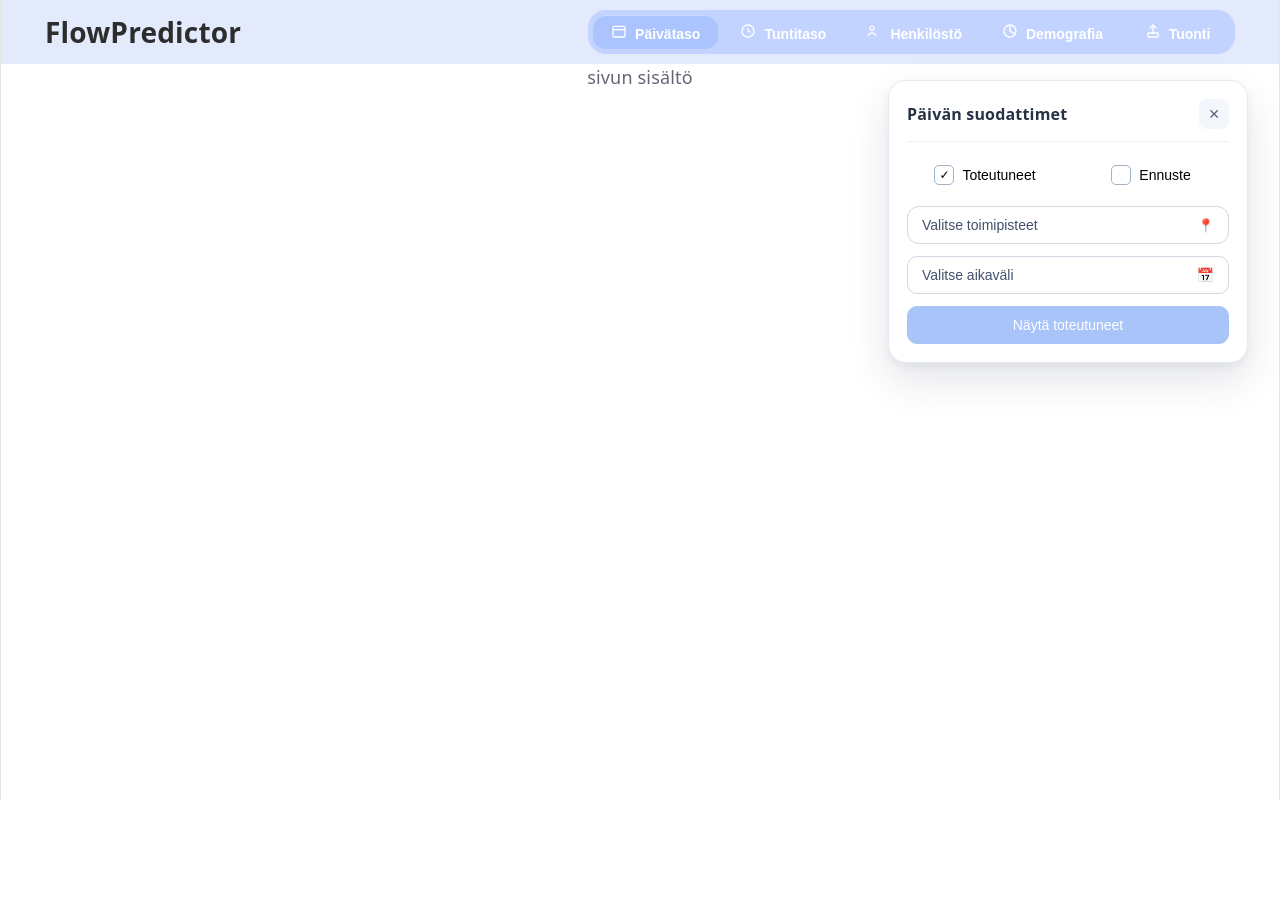
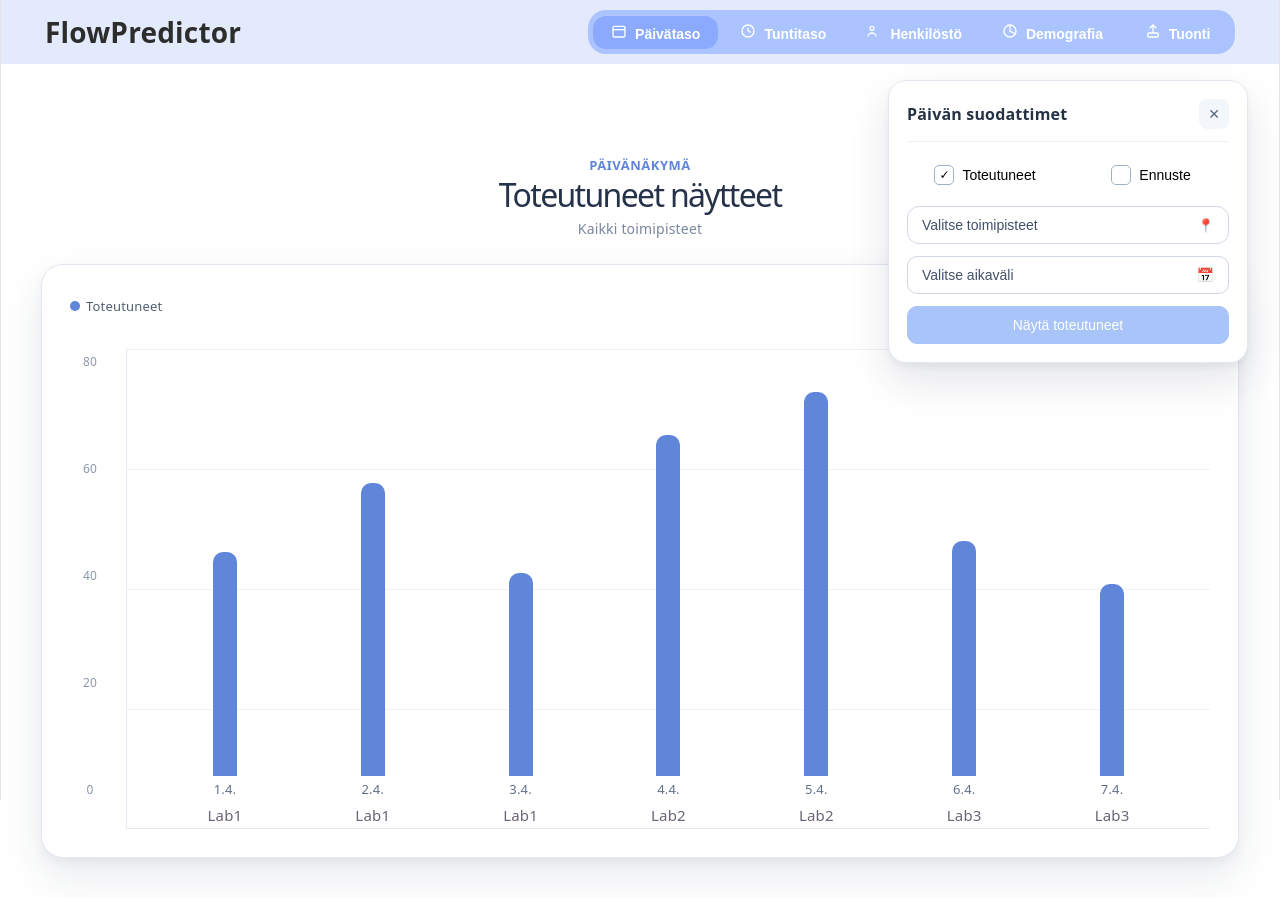
Before and after one commit to Lenni-S-00/flowpredix, a React app in the folder frontend/: page / in a window 1280 px wide. Before the commit the page ends 800 px from the top, so only its background shows below. Built offline with nearby package versions, Linux system fonts and the light colour scheme; the HTML template or start-up script is replaced by a standard one.

Commit message:
ui jatkettu pt 4

```diff
--- a/frontend/src/day/day.jsx
+++ b/frontend/src/day/day.jsx
@@ -1,16 +1,26 @@
+import { useState } from "react";
 import Sidebar from "../sidebar/sidebar";
 import DayFilter from "./dayFilter";
+import DayMain from "./dayMain";
 
 function Day() {
+  const [filters, setFilters] = useState({
+    mode: "realized",
+    selectedLocations: [],
+    dateRange: {
+      startDate: null,
+      endDate: null,
+    },
+    forecastRange: "2 viikkoa",
+  });
+
   return (
     <>
       <Sidebar title="Päivän suodattimet">
-        <DayFilter />
+        <DayFilter onApply={setFilters} />
       </Sidebar>
 
-      <div>
-        sivun sisältö
-      </div>
+      <DayMain filters={filters} />
     </>
   );
 }
--- a/frontend/src/day/dayFilter.jsx
+++ b/frontend/src/day/dayFilter.jsx
@@ -2,7 +2,7 @@ import { useEffect, useRef, useState } from "react";
 import Calendar from "../sidebar/calendar";
 import "./dayFilter.css";
 
-function DayFilter() {
+function DayFilter({ onApply }) {
   const [mode, setMode] = useState("realized");
   const [selectedLocations, setSelectedLocations] = useState([]);
   const [forecastRange, setForecastRange] = useState("2 viikkoa");
@@ -42,10 +42,20 @@ function DayFilter() {
     );
   };
 
+  const applyFilters = () => {
+    onApply?.({
+      mode,
+      selectedLocations,
+      forecastRange,
+      dateRange,
+    });
+  };
+
   return (
     <div className="day-filters">
       <div className="day-mode-row">
         <button
+          type="button"
           className={`day-mode-button ${mode === "realized" ? "active" : ""}`}
           onClick={() => setMode("realized")}
         >
@@ -56,6 +66,7 @@ function DayFilter() {
         </button>
 
         <button
+          type="button"
           className={`day-mode-button ${mode === "forecast" ? "active" : ""}`}
           onClick={() => setMode("forecast")}
         >
@@ -118,7 +129,7 @@ function DayFilter() {
             placeholder="Valitse aikaväli"
           />
 
-          <button type="button" className="day-submit">
+          <button type="button" className="day-submit" onClick={applyFilters}>
             Näytä toteutuneet
           </button>
         </>
@@ -139,7 +150,7 @@ function DayFilter() {
             <option>6 kuukautta</option>
           </select>
 
-          <button type="button" className="day-submit">
+          <button type="button" className="day-submit" onClick={applyFilters}>
             Näytä ennuste
           </button>
         </>
--- /dev/null
+++ b/frontend/src/day/dayMain.css
@@ -0,0 +1,251 @@
+.day-main {
+  min-height: 100vh;
+
+  padding: 88px 40px 40px;
+
+  box-sizing: border-box;
+}
+
+.day-main-header {
+  margin-bottom: 22px;
+}
+
+.day-main-eyebrow {
+  margin: 0 0 4px;
+
+  font-size: 13px;
+  font-weight: 700;
+
+  color: #5f86d9;
+
+  text-transform: uppercase;
+  letter-spacing: 0.04em;
+}
+
+.day-main-header h1 {
+  margin: 0 0 6px;
+
+  font-size: 32px;
+  color: #25324a;
+}
+
+.day-main-header span {
+  font-size: 14px;
+  color: #7a879d;
+}
+
+/* chart card */
+
+.day-chart-card {
+  width: 100%;
+
+  background: #ffffff;
+  border: 1px solid #e2e8f0;
+  border-radius: 22px;
+
+  padding: 28px;
+
+  box-shadow:
+    0 18px 40px rgba(30, 45, 75, 0.1),
+    0 4px 10px rgba(30, 45, 75, 0.05);
+
+  box-sizing: border-box;
+}
+
+.day-chart-header {
+  display: flex;
+  justify-content: space-between;
+  align-items: flex-start;
+  gap: 16px;
+
+  margin-bottom: 30px;
+}
+
+.day-chart-header h2 {
+  margin: 0 0 4px;
+
+  font-size: 22px;
+  color: #25324a;
+}
+
+.day-chart-header p {
+  margin: 0;
+
+  font-size: 14px;
+  color: #7a879d;
+}
+
+/* legend */
+
+.day-chart-legend {
+  display: flex;
+  gap: 14px;
+  flex-wrap: wrap;
+
+  font-size: 13px;
+  color: #526073;
+}
+
+.day-chart-legend span {
+  display: flex;
+  align-items: center;
+  gap: 6px;
+}
+
+.day-chart-legend i {
+  width: 10px;
+  height: 10px;
+
+  border-radius: 50%;
+}
+
+.legend-realized {
+  background: #5f86d9;
+}
+
+.legend-forecast {
+  background: #a8c4f8;
+}
+
+/* chart */
+
+.day-chart {
+  height: 480px;
+
+  display: flex;
+  gap: 16px;
+}
+
+.day-chart-y-axis {
+  width: 40px;
+
+  display: flex;
+  flex-direction: column;
+  justify-content: space-between;
+
+  padding-bottom: 26px;
+
+  font-size: 12px;
+  color: #8b98aa;
+}
+
+.day-chart-area {
+  position: relative;
+
+  flex: 1;
+
+  border-left: 1px solid #e5ebf3;
+  border-bottom: 1px solid #e5ebf3;
+}
+
+.day-chart-grid-line {
+  height: 25%;
+
+  border-top: 1px solid #eef2f7;
+
+  box-sizing: border-box;
+}
+
+.day-chart-bars {
+  position: absolute;
+  inset: 0;
+
+  display: grid;
+  grid-template-columns: repeat(7, 1fr);
+  align-items: end;
+
+  padding: 0 24px;
+}
+
+.day-chart-column {
+  height: 100%;
+
+  display: flex;
+  flex-direction: column;
+  justify-content: flex-end;
+  align-items: center;
+}
+
+.day-bars {
+  height: calc(100% - 32px);
+  width: 100%;
+
+  display: flex;
+  align-items: flex-end;
+  justify-content: center;
+  gap: 10px;
+}
+
+.day-bar {
+  width: 24px;
+  min-height: 4px;
+
+  border-radius: 10px 10px 0 0;
+
+  transition: 0.2s ease;
+}
+
+.day-bar:hover {
+  transform: translateY(-4px);
+}
+
+.day-bar.realized {
+  background: #5f86d9;
+}
+
+.day-bar.forecast {
+  background: #a8c4f8;
+}
+
+.day-chart-label {
+  height: 28px;
+
+  display: flex;
+  align-items: center;
+
+  font-size: 13px;
+  color: #607089;
+}
+
+/* responsive */
+
+@media (max-width: 900px) {
+  .day-main {
+    padding: 72px 16px 32px;
+  }
+
+  .day-chart-card {
+    padding: 18px;
+  }
+
+  .day-chart {
+    height: 340px;
+  }
+
+  .day-chart-header {
+    flex-direction: column;
+  }
+
+  .day-bar {
+    width: 16px;
+  }
+    .day-empty-state {
+    min-height: 280px;
+
+    display: flex;
+    align-items: center;
+    justify-content: center;
+
+    border: 1px dashed #cfd8e3;
+    border-radius: 16px;
+
+    color: #7a879d;
+    font-size: 14px;
+    }
+
+    .day-chart-location {
+    font-size: 10px;
+    color: #8b98aa;
+    }
+
+}
--- /dev/null
+++ b/frontend/src/day/dayMain.jsx
@@ -0,0 +1,135 @@
+import "./dayMain.css";
+
+function DayMain({ filters }) {
+  const mockData = [
+    { date: "2026-04-01", location: "Lab1", realized: 42, forecast: 48 },
+    { date: "2026-04-02", location: "Lab1", realized: 55, forecast: 52 },
+    { date: "2026-04-03", location: "Lab1", realized: 38, forecast: 45 },
+    { date: "2026-04-04", location: "Lab2", realized: 64, forecast: 58 },
+    { date: "2026-04-05", location: "Lab2", realized: 72, forecast: 66 },
+    { date: "2026-04-06", location: "Lab3", realized: 44, forecast: 49 },
+    { date: "2026-04-07", location: "Lab3", realized: 36, forecast: 41 },
+  ];
+
+  const selectedLocations = filters?.selectedLocations || [];
+  const startDate = filters?.dateRange?.startDate;
+  const endDate = filters?.dateRange?.endDate;
+  const mode = filters?.mode || "realized";
+
+  const filteredData = mockData.filter((item) => {
+    const itemDate = new Date(item.date);
+
+    const locationMatches =
+      selectedLocations.length === 0 ||
+      selectedLocations.includes("Kaikki toimipisteet") ||
+      selectedLocations.includes(item.location);
+
+    const dateMatches =
+      !startDate ||
+      !endDate ||
+      (itemDate >= startDate && itemDate <= endDate);
+
+    return locationMatches && dateMatches;
+  });
+
+  const maxValue = Math.max(
+    80,
+    ...filteredData.map((item) =>
+      mode === "forecast" ? item.forecast : item.realized
+    )
+  );
+
+  const formatDate = (dateString) => {
+    const date = new Date(dateString);
+    return `${date.getDate()}.${date.getMonth() + 1}.`;
+  };
+
+  return (
+    <main className="day-main">
+      <div className="day-main-header">
+        <p className="day-main-eyebrow">Päivänäkymä</p>
+
+        <h1>
+          {mode === "realized" ? "Toteutuneet näytteet" : "Näyte-ennuste"}
+        </h1>
+
+        <span>
+          {selectedLocations.length > 0
+            ? selectedLocations.join(", ")
+            : "Kaikki toimipisteet"}
+        </span>
+      </div>
+
+      <section className="day-chart-card">
+        <div className="day-chart-header">
+
+          <div className="day-chart-legend">
+            <span>
+              <i className={mode === "realized" ? "legend-realized" : "legend-forecast"}></i>
+              {mode === "realized" ? "Toteutuneet" : "Ennuste"}
+            </span>
+          </div>
+        </div>
+
+        {filteredData.length === 0 ? (
+          <div className="day-empty-state">
+            Ei dataa valituilla suodattimilla
+          </div>
+        ) : (
+          <div className="day-chart">
+            <div className="day-chart-y-axis">
+              <span>{maxValue}</span>
+              <span>{Math.round(maxValue * 0.75)}</span>
+              <span>{Math.round(maxValue * 0.5)}</span>
+              <span>{Math.round(maxValue * 0.25)}</span>
+              <span>0</span>
+            </div>
+
+            <div className="day-chart-area">
+              <div className="day-chart-grid-line"></div>
+              <div className="day-chart-grid-line"></div>
+              <div className="day-chart-grid-line"></div>
+              <div className="day-chart-grid-line"></div>
+
+              <div className="day-chart-bars">
+                {filteredData.map((item) => {
+                  const value =
+                    mode === "forecast" ? item.forecast : item.realized;
+
+                  return (
+                    <div
+                      className="day-chart-column"
+                      key={`${item.date}-${item.location}`}
+                    >
+                      <div className="day-bars">
+                        <div
+                          className={`day-bar ${
+                            mode === "realized" ? "realized" : "forecast"
+                          }`}
+                          style={{
+                            height: `${(value / maxValue) * 100}%`,
+                          }}
+                          title={`${item.location}: ${value}`}
+                        ></div>
+                      </div>
+
+                      <span className="day-chart-label">
+                        {formatDate(item.date)}
+                      </span>
+
+                      <small className="day-chart-location">
+                        {item.location}
+                      </small>
+                    </div>
+                  );
+                })}
+              </div>
+            </div>
+          </div>
+        )}
+      </section>
+    </main>
+  );
+}
+
+export default DayMain;
--- a/frontend/src/topbar.css
+++ b/frontend/src/topbar.css
@@ -25,7 +25,7 @@
   align-items: center;
   gap: 4px;
 
-  background: #c1d3fe;
+  background: #abc4ff;
   padding: 5px;
   border-radius: 18px;
 }
@@ -52,7 +52,7 @@
 }
 
 .topbar-tab.active {
-  background: #abc4ff;
+  background: #8baafe;
   color: #ffffff;
   box-shadow: inset 0 1px 0 rgba(255, 255, 255, 0.35);
 }
```
